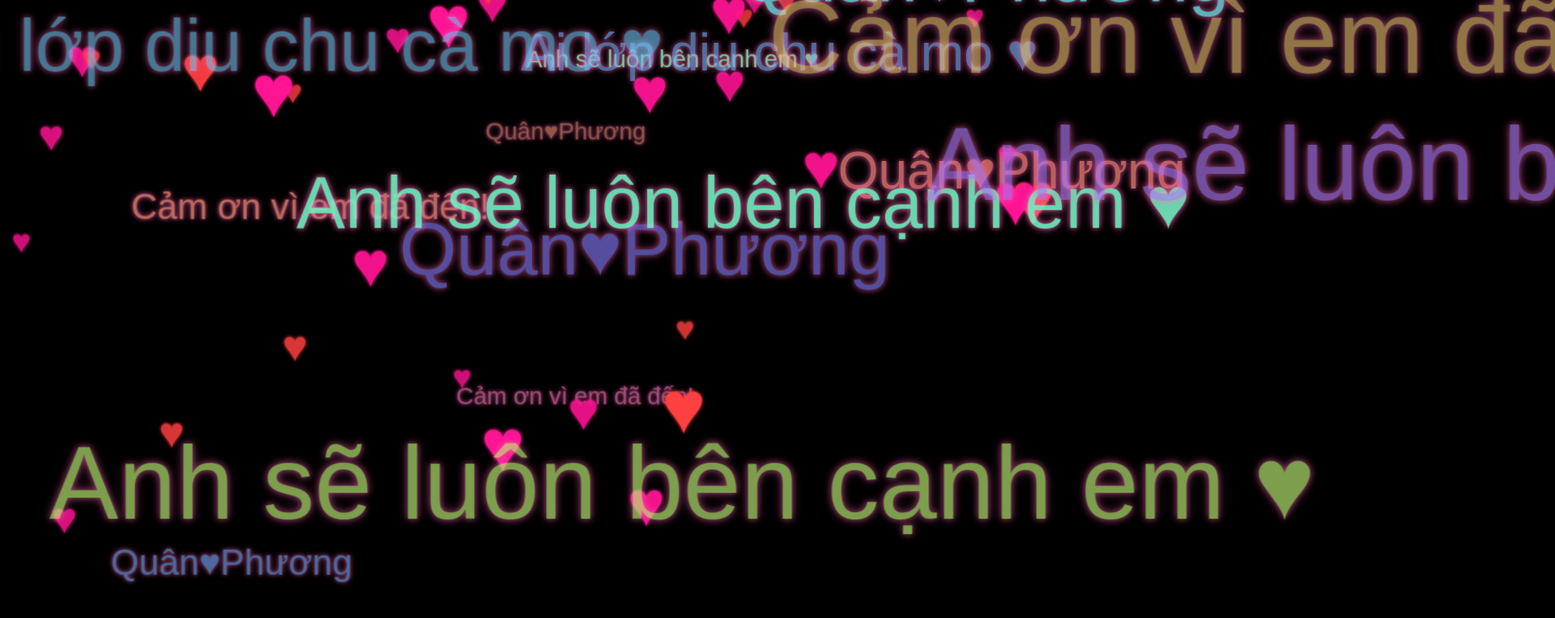
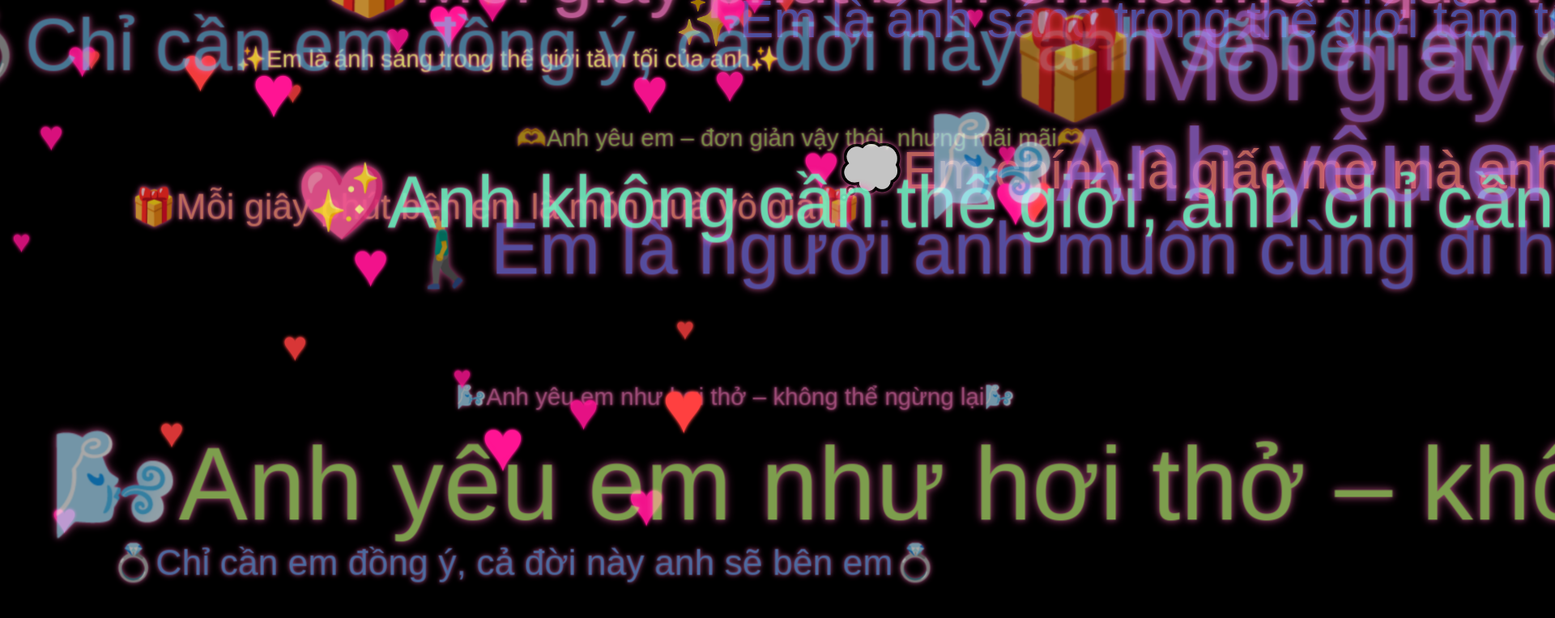
Before and after one commit to love-uu-forever/love51, a plain HTML site: page index.html in a window 1280 px wide. Shown: the top 764 px of the page at 81% size, 1920 px wide, since content can reach past the window. Drawn offline with Linux system fonts and the light colour scheme.

Commit message:
Update index.html

```diff
--- a/index.html
+++ b/index.html
@@ -134,10 +134,36 @@
     </audio>
     <script>
         const texts = [
-            "Cảm ơn vì em đã đến!",
-            "Ai lớp diu chu cà mo ♥",
-            "Anh sẽ luôn bên cạnh em ♥",
-            "Quân♥Phương"
+           "💖Anh không cần thế giới, anh chỉ cần em💖",
+  "🌞Em là lý do để mỗi sáng anh thức dậy mỉm cười🌞",
+  "💘Trái tim anh thuộc về em từ lần đầu gặp mặt💘",
+  "❣️Nếu yêu em là sai, anh không muốn đúng❣️",
+  "🌬️Anh yêu em như hơi thở – không thể ngừng lại🌬️",
+  "🎁Mỗi giây phút bên em là món quà vô giá🎁",
+  "✨Em là ánh sáng trong thế giới tăm tối của anh✨",
+  "🔁Tình yêu anh dành cho em không có điểm dừng🔁",
+  "💍Chỉ cần em đồng ý, cả đời này anh sẽ bên em💍",
+  "💔Không có em, mọi điều đều trở nên vô nghĩa💔",
+  "⏳Anh nguyện chờ em, dù là cả đời⏳",
+  "🚶‍♂️Em là người anh muốn cùng đi hết cuộc đời🚶‍♀️",
+  "🎈Chỉ cần là em, mọi thứ đều đáng giá🎈",
+  "🫶Anh yêu em – đơn giản vậy thôi, nhưng mãi mãi🫶",
+  "💭Em chính là giấc mơ mà anh không bao giờ muốn tỉnh lại💭",
+     "💖Anh không cần thế giới, anh chỉ cần em💖",
+  "🌞Em là lý do để mỗi sáng anh thức dậy mỉm cười🌞",
+  "💘Trái tim anh thuộc về em từ lần đầu gặp mặt💘",
+  "❣️Nếu yêu em là sai, anh không muốn đúng❣️",
+  "🌬️Anh yêu em như hơi thở – không thể ngừng lại🌬️",
+  "🎁Mỗi giây phút bên em là món quà vô giá🎁",
+  "✨Em là ánh sáng trong thế giới tăm tối của anh✨",
+  "🔁Tình yêu anh dành cho em không có điểm dừng🔁",
+  "💍Chỉ cần em đồng ý, cả đời này anh sẽ bên em💍",
+  "💔Không có em, mọi điều đều trở nên vô nghĩa💔",
+  "⏳Anh nguyện chờ em, dù là cả đời⏳",
+  "🚶‍♂️Em là người anh muốn cùng đi hết cuộc đời🚶‍♀️",
+  "🎈Chỉ cần là em, mọi thứ đều đáng giá🎈",
+  "🫶Anh yêu em – đơn giản vậy thôi, nhưng mãi mãi🫶",
+  "💭Em chính là giấc mơ mà anh không bao giờ muốn tỉnh lại💭",
         ];
 
         const scene = document.getElementById("scene");
```
